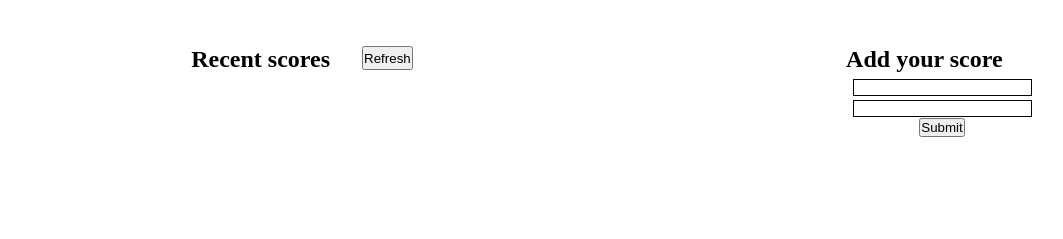
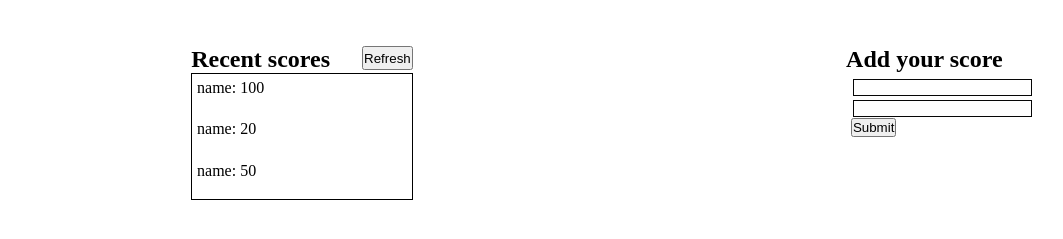
Before and after one commit to mrcbq/Leaderboard, a website built with webpack: page src/index.html in a window 1280 px wide. Shown: the part 93-332 px from the top of the page, without its empty margins (18-1081 px from the left). Built offline with nearby package versions, Linux system fonts and the light colour scheme.

Commit message:
Add basic skeleton

```diff
--- a/src/index.css
+++ b/src/index.css
@@ -21,6 +21,10 @@ body h1 {
   gap: 2rem;
 }
 
+#scores-container {
+  border: 1px solid #000;
+}
+
 /* Input styles */
 input {
   background-color: rgb(255, 255, 255);
@@ -41,6 +45,6 @@ li {
   display: flex;
   flex-direction: column;
   justify-content: space-between;
-  align-items: center;
+  align-items: flex-start;
   height: 2rem;
 }
--- a/src/index.html
+++ b/src/index.html
@@ -14,9 +14,13 @@
     <div>
       <div class="recent-scores">
         <h2>Recent scores</h2>
-        <button>Refresh</button>
+        <button type="button">Refresh</button>
       </div>
-      <ul id="scores-container"></ul>
+      <ul id="scores-container">
+        <li>name: 100</li>
+        <li>name: 20</li>
+        <li>name: 50</li>
+      </ul>
     </div>
 
     <div>
@@ -24,7 +28,7 @@
       <form action="#">
         <input type="text">
         <input type="text">
-        <button>Submit</button>
+        <button type="submit">Submit</button>
       </form>
     </div>
   </div>
```
Also changed, not shown: dist/index.html, dist/main.css.
